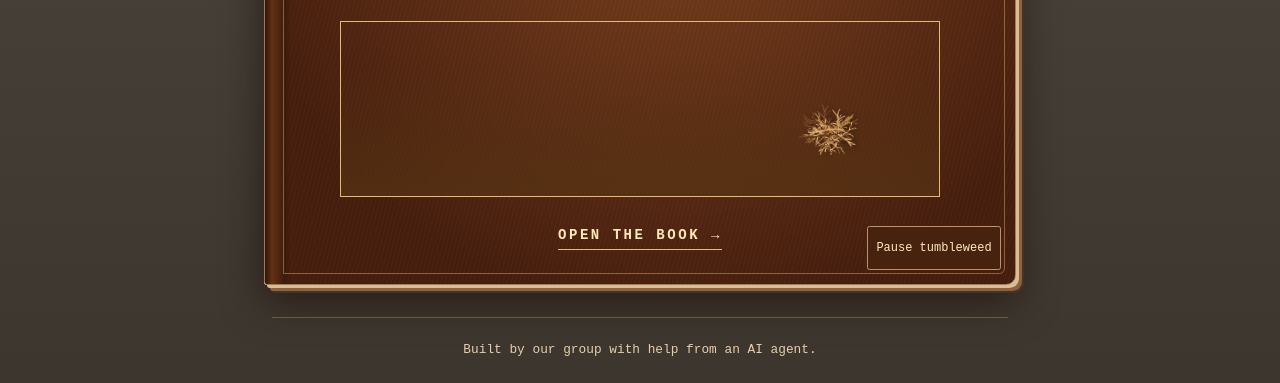
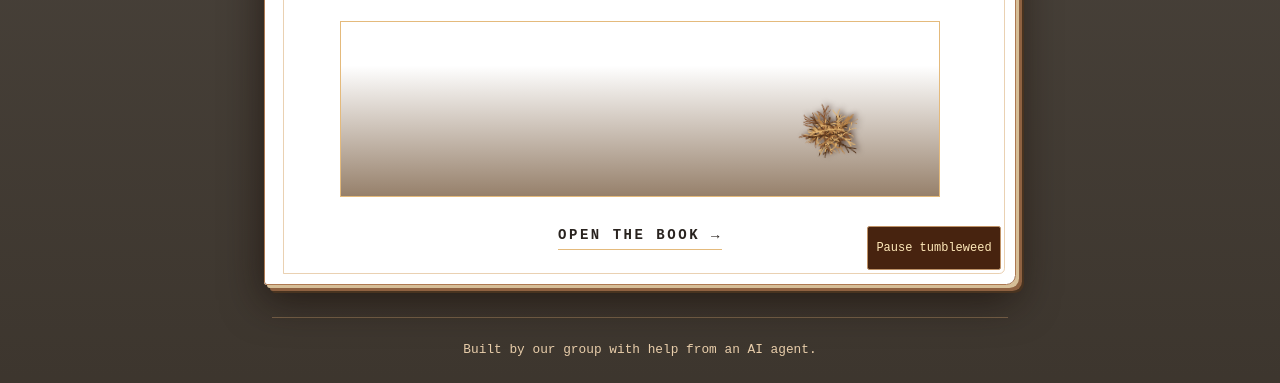
Before and after one commit to um-lrc-hnr241/2026-fall-lawrence, a plain HTML site: page index.html in a window 1280 px wide. Shown: the part 482-865 px from the top of the page. Drawn offline with nearby package versions, Linux system fonts and the light colour scheme.

Commit message:
Agent: update book.css

```diff
--- a/book.css
+++ b/book.css
@@ -68,7 +68,8 @@
   display: block;
   padding: clamp(2.1rem, 5vw, 4rem) clamp(1.7rem, 6vw, 4.7rem) 2.15rem;
   text-align: center;
-  color: inherit;
+  color: #29231f;
+  background: #fff;
   text-decoration: none;
 }
 
@@ -128,7 +129,7 @@
 }
 
 .cover-link:hover .cover-action {
-  color: #fff9e9;
+  color: #29231f;
   border-color: currentColor;
 }
 
```
